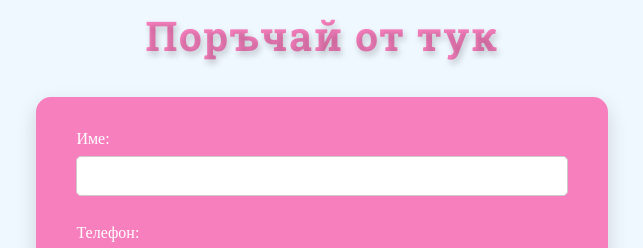
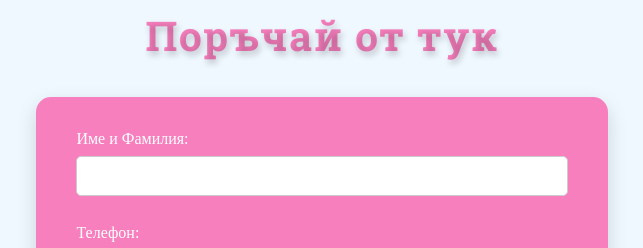
Before and after one commit to Dimitar32/Disney-Keychain-Website, a React (Vite) app in the folder disneykeychain2/: page / in a window 1280 px wide. Shown: the part 1000-1248 px from the top of the page, without its empty margins (318-961 px from the left). Built offline with nearby package versions, Linux system fonts and the light colour scheme; a web font is replaced by a local one.

Commit message:
remove unuseful comments in orderform.jsx

```diff
--- a/disneykeychain2/src/components/OrderForm/OrderForm.jsx
+++ b/disneykeychain2/src/components/OrderForm/OrderForm.jsx
@@ -56,7 +56,7 @@ const OrderForm = () => {
             <h2>Поръчай от тук</h2>
             <form onSubmit={handleSubmit} className="order-form">
                 <label>
-                    Име:
+                    Име и Фамилия:
                     <input
                         type="text"
                         name="fullName"
```
